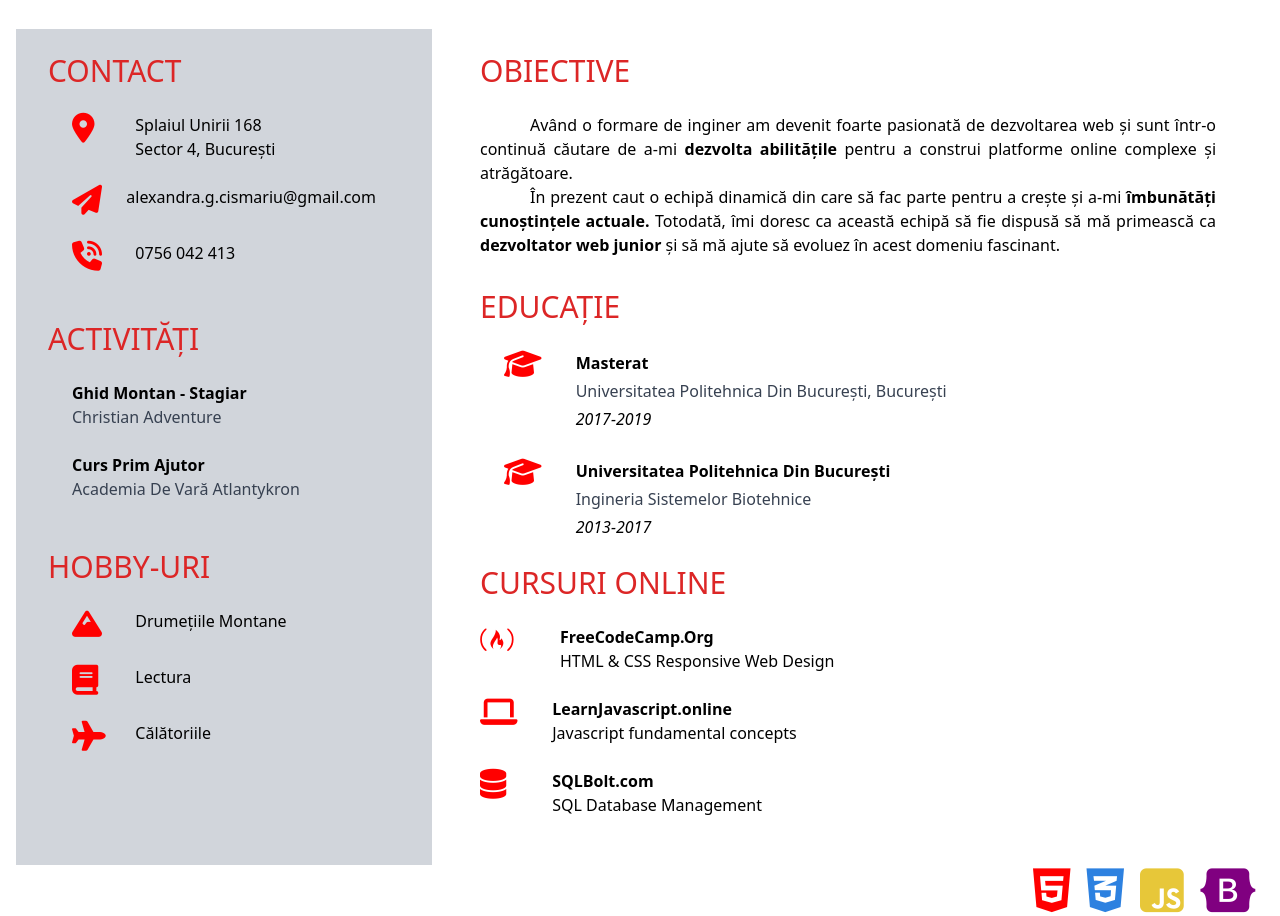
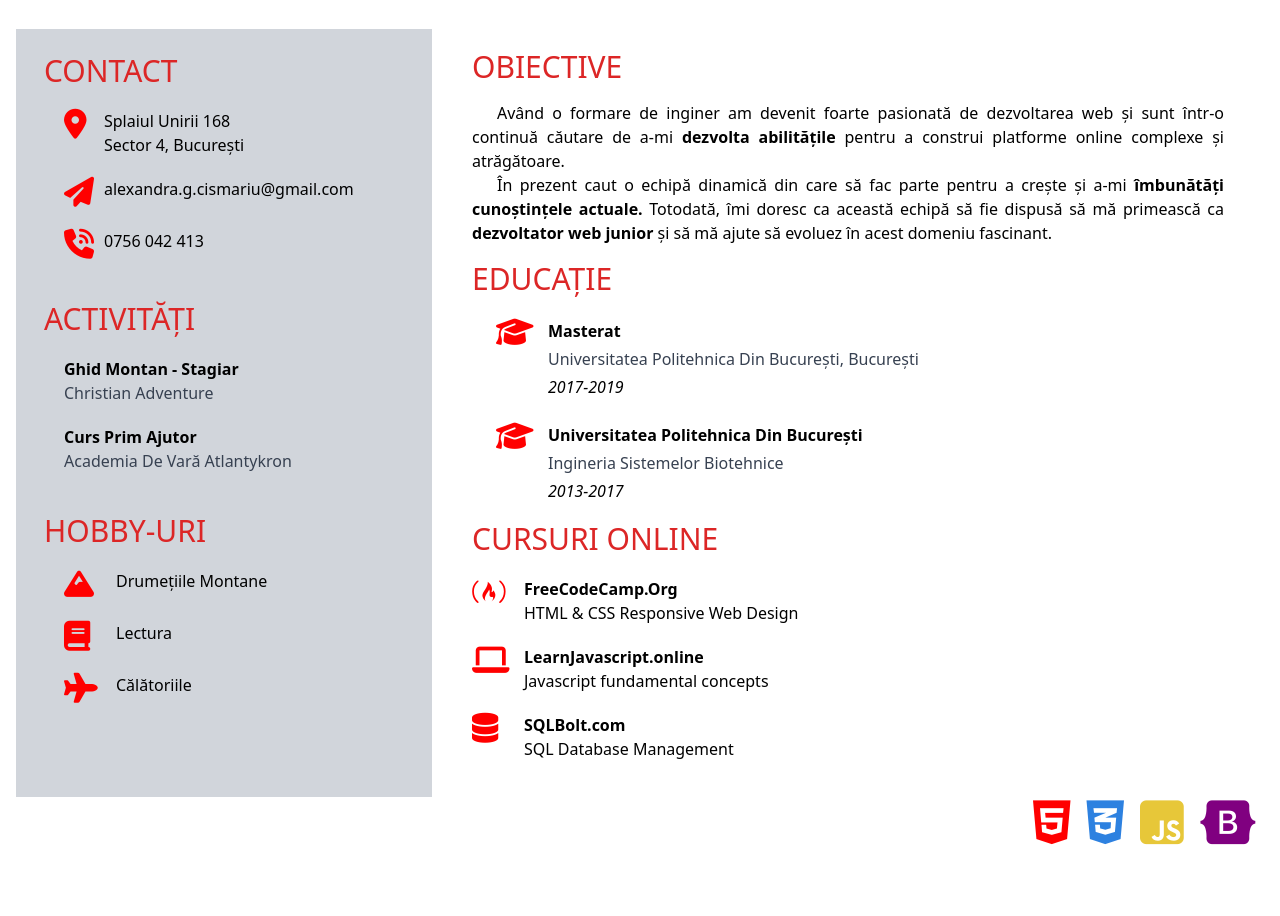
Before and after one commit to alexandracismariu/alexandracismariu.github.io, a plain HTML site: page cv-tailwind-ro.html in a window 1280 px wide. Shown: the part 385-1301 px from the top of the page. After the commit the page ends 1233 px from the top, so only its background shows below. Drawn offline with nearby package versions, Linux system fonts and the light colour scheme.

Commit message:
am editat versiunea tailwind ro

```diff
--- a/cv-tailwind-ro.html
+++ b/cv-tailwind-ro.html
@@ -27,6 +27,10 @@
             text-indent: 50px;
         }
 
+        .small-tab {
+            text-indent: 25px;
+        }
+
     </style>
 
 </head>
@@ -38,7 +42,7 @@
             Română
         </a>
 
-        <a class="bg-red-700 hover:bg-red-600 text-white font-semibold hover:text-white py-2 px-4 border border-red-500 hover:border-transparent rounded" href="/bootstrap-eng.html">
+        <a class="bg-red-700 hover:bg-red-600 text-white font-semibold hover:text-white py-2 px-4 border border-red-500 hover:border-transparent rounded" href="/index.html.html">
         Bootstrap
         </a>
 
@@ -55,10 +59,10 @@
 
             <div class="w-full md:w-2/3 text-center md:text-left">
                 <div class="inline-block md:ml-12">
-                    <h1 class="text-6xl text-black text-center">Alexandra</h1>
-                    <h2 class="text-6xl uppercase text-red-600 text-center">Cismariu</h1>
+                    <h1 class="text-4xl sm:text-6xl text-black text-center">Alexandra</h1>
+                    <h2 class="text-4xl sm:text-6xl uppercase text-red-600 text-center">Cismariu</h1>
                     <hr class="border-black">
-                    <h3 class="first capitalize text-3xl text-center">Programator web junior</h3>
+                    <h3 class="first capitalize text-2xl sm:text-3xl text-center">Programator web junior</h3>
                 </div>
             </div>
 
@@ -66,14 +70,14 @@
 
         <div class="flex flex-col md:flex-row mt-8">
 
-            <div class="bg-gray-300 w-full md:w-1/3 h-auto py-6 px-8">
+            <div class="bg-gray-300 w-full md:w-1/3 h-auto py-6 px-3 lg:px-7">
 
                 <h3 class="text-3xl uppercase text-red-600">Contact</h3>
-                <div class="px-6 mt-6">
+                <div class="px-3 lg:px-5 mt-5">
 
                     <div class="flex justify-start">
 
-                        <div class=" w-20">
+                        <div class="w-10 flex-shrink-0">
                             <i class="fas fa-map-marker-alt" style="font-size:30px;color:red"></i>
                         </div>
 
@@ -82,20 +86,20 @@
                         </div>
                     </div>
 
-                    <div class="flex justify-start mt-6">
+                    <div class="flex justify-start mt-5">
 
-                        <div class="w-20">
+                        <div class="w-10 flex-shrink-0">
                             <i class="fas fa-paper-plane" style="font-size:30px;color:red"></i>
                         </div>
 
-                        <div class="w-full">
+                        <div class="w-full break-all">
                             <span class="break-words">alexandra.g.cismariu@gmail.com</span>
                         </div>
                     </div>
 
-                    <div class="flex justify-start mt-6">
+                    <div class="flex justify-start mt-5">
 
-                        <div class="w-20">
+                        <div class="w-10 flex-shrink-0">
                             <i class="fas fa-phone-volume" style="font-size:30px;color:red"></i>
                         </div>
 
@@ -105,17 +109,17 @@
                     </div>
                 </div>
 
-                <h3 class="text-3xl uppercase text-red-600 mt-12">Activități</h3>
-                <div class="px-6">
+                <h3 class="text-3xl uppercase text-red-600 mt-8 lg:mt-10">Activități</h3>
+                <div class="px-3 lg:px-5">
 
-                    <div class="mt-6">
+                    <div class="mt-5">
 
                         <div class="capitalize">
                             <div class="font-bold">Ghid montan - stagiar</div>
                             <div class="text-gray-700">Christian Adventure</div>
                         </div>
 
-                        <div class="capitalize mt-6">
+                        <div class="capitalize mt-5">
                             <div class="font-bold">Curs Prim Ajutor</div>
                             <div class="text-gray-700">Academia de vară Atlantykron</div>
                         </div>
@@ -124,12 +128,12 @@
 
                 </div>
 
-                <h3 class="text-3xl uppercase text-red-600 mt-12">Hobby-uri</h3>
-                <div class="px-6">
+                <h3 class="text-3xl uppercase text-red-600 mt-8 lg:mt-10">Hobby-uri</h3>
+                <div class="px-3 lg:px-5">
 
-                    <div class="flex justify-start mt-6">
+                    <div class="flex justify-start mt-5">
 
-                        <div class="w-20">
+                        <div class="w-10 flex-shrink-0 mr-3">
                             <i class="fas fa-mountain" style="font-size:30px;color:red"></i>
                         </div>
 
@@ -138,9 +142,9 @@
                         </div>
                     </div>
 
-                    <div class="flex justify-start mt-6">
+                    <div class="flex justify-start mt-5">
 
-                        <div class="w-20">
+                        <div class="w-10 flex-shrink-0 mr-3">
                             <i class="fas fa-book" style="font-size:30px;color:red"></i>
                         </div>
 
@@ -149,9 +153,9 @@
                         </div>
                     </div>
 
-                    <div class="flex justify-start mt-6">
+                    <div class="flex justify-start mt-5">
 
-                        <div class="w-20">
+                        <div class="w-10 flex-shrink-0 mr-3">
                             <i class="fas fa-plane" style="font-size:30px;color:red"></i>
                         </div>
 
@@ -165,24 +169,24 @@
 
             <div class="w-full md:w-2/3">
 
-                <div class="px-12 py-6">
+                <div class="px-3 md:px-10 py-5">
 
                     <h3 class="text-3xl uppercase text-red-600">Obiective</h3>
-                    <div class="text-justify leading-6 w-auto pt-6">
-                        <p class="text-tab">Având o formare de inginer am devenit foarte pasionată de dezvoltarea web și sunt într-o continuă căutare de a-mi
+                    <div class="text-justify leading-6 w-auto pt-4">
+                        <p class="small-tab md:text-tab">Având o formare de inginer am devenit foarte pasionată de dezvoltarea web și sunt într-o continuă căutare de a-mi
                         <b>dezvolta abilitățile</b> pentru a construi platforme online complexe și atrăgătoare.</p>
 
-                        <p class="text-tab">În prezent caut o echipă dinamică din care să fac parte pentru a crește și a-mi <b>îmbunătăți cunoștințele actuale.</b>
+                        <p class="small-tab md:text-tab">În prezent caut o echipă dinamică din care să fac parte pentru a crește și a-mi <b>îmbunătăți cunoștințele actuale.</b>
                         Totodată, îmi doresc ca această echipă să fie dispusă să mă primească ca <b>dezvoltator web junior</b> și să mă ajute să
                         evoluez în acest domeniu fascinant.</p>
                     </div>
 
-                    <h3 class="text-3xl uppercase text-red-600 pt-8">Educație</h3>
-                    <div class="capitalize px-6">
+                    <h3 class="text-3xl uppercase text-red-600 pt-4">Educație</h3>
+                    <div class="capitalize px-3 md:px-6">
 
-                        <div class="flex justify-start mt-6">
+                        <div class="flex justify-start mt-5">
 
-                            <div class="w-20">
+                            <div class="w-10 flex-shrink-0 mr-3">
                                 <i class="fas fa-graduation-cap" style="font-size:30px;color:red"></i>
                             </div>
 
@@ -193,9 +197,9 @@
                             </div>
                         </div>
 
-                        <div class="flex justify-start mt-6">
+                        <div class="flex justify-start mt-5">
 
-                            <div class="w-20">
+                            <div class="w-10 flex-shrink-0 mr-3">
                                 <i class="fas fa-graduation-cap" style="font-size:30px;color:red"></i>
                             </div>
 
@@ -208,13 +212,13 @@
 
                     </div>
 
-                    <div class="py-6">
+                    <div class="py-4">
 
                         <h3 class="text-3xl uppercase text-red-600">Cursuri online</h3>
 
-                        <div class="flex justify-start mt-6">
+                        <div class="flex justify-start mt-5">
 
-                            <div class="w-20">
+                            <div class="w-10 flex-shrink-0 mr-3">
                                 <i class="fab fa-free-code-camp" style="font-size:30px;color:red"></i>
                             </div>
 
@@ -224,9 +228,9 @@
                             </div>
                         </div>
 
-                        <div class="flex justify-start mt-6">
+                        <div class="flex justify-start mt-5">
 
-                            <div class="w-20">
+                            <div class="w-10 flex-shrink-0 mr-3">
                                 <i class="fas fa-laptop" style="font-size:30px;color:red"></i>
                             </div>
 
@@ -236,9 +240,9 @@
                             </div>
                         </div>
 
-                        <div class="flex justify-start mt-6">
+                        <div class="flex justify-start mt-5">
 
-                            <div class="w-20">
+                            <div class="w-10 flex-shrink-0 mr-3">
                                 <i class="fas fa-database" style="font-size:30px;color:red"></i>
                             </div>
 
```
